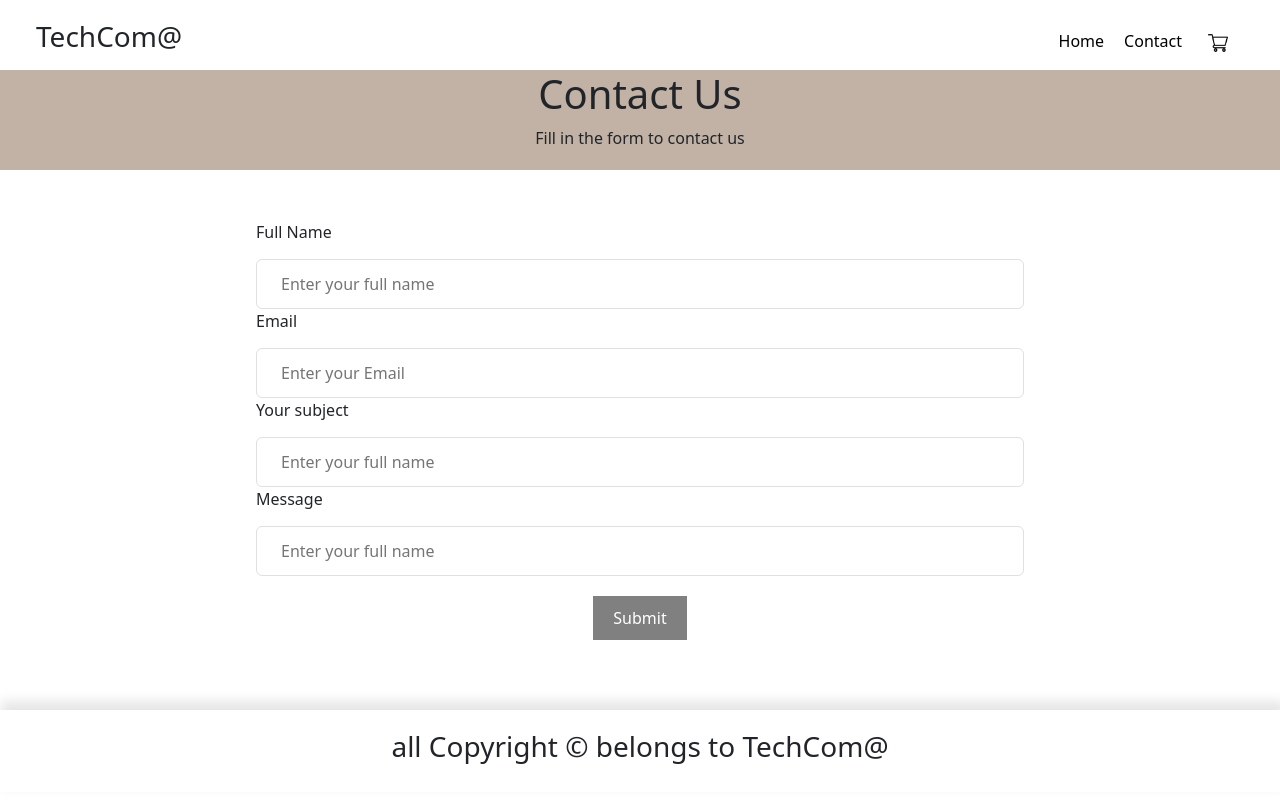
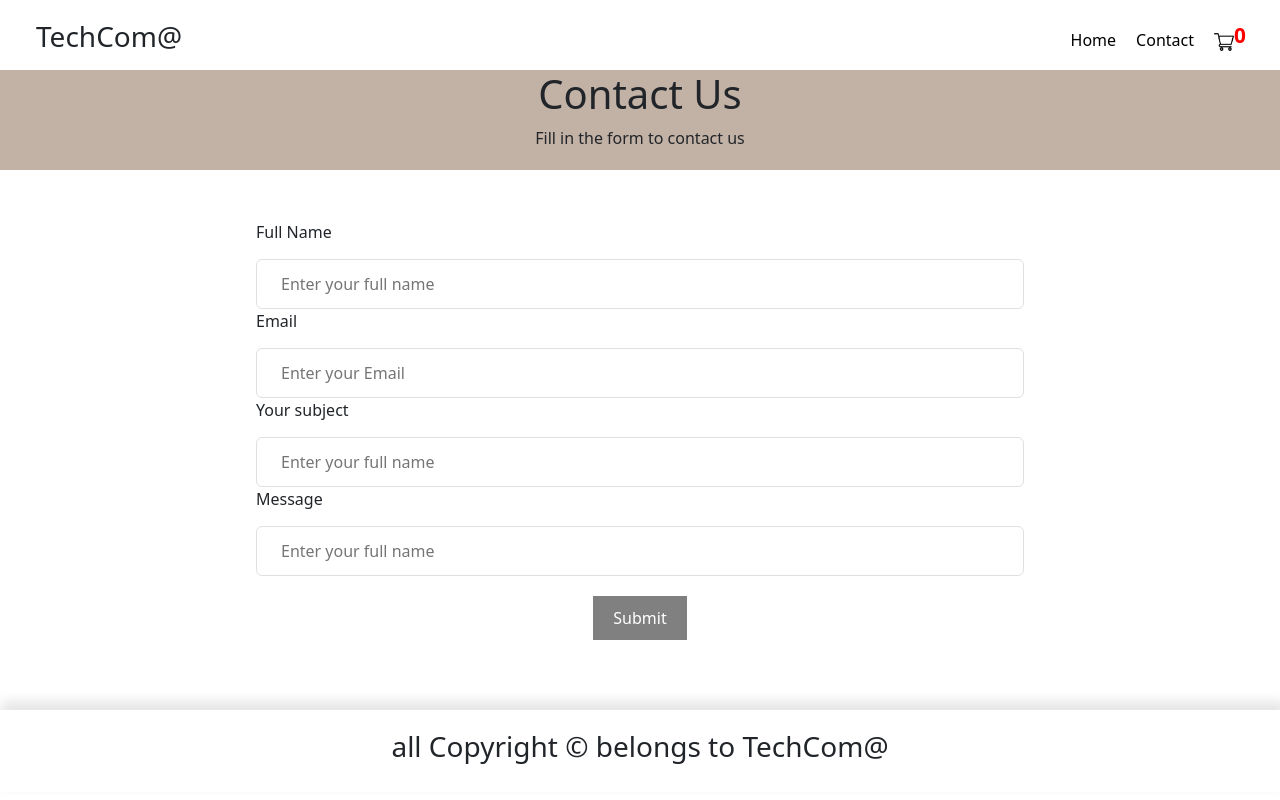
Before and after one commit to SaraRFerrer/js_frameworks_ca, a React (Create React App) app: page /contact in a window 1280 px wide. Built offline with nearby package versions, Linux system fonts and the light colour scheme.

Commit message:
cart icon

```diff
--- a/src/components/header.js
+++ b/src/components/header.js
@@ -1,7 +1,10 @@
-import React from "react";
+import React, { useContext } from "react";
 import { Link } from "react-router-dom";
+import { CartContext } from "../context/cart";
 
 function Nav() {
+  const { cart } = useContext(CartContext);
+
   return (
     <nav className="navbar">
       <ul>
@@ -13,9 +16,10 @@ function Nav() {
         </li>
         <li>
           <Link to="cart">
-            <button>
+            <div className="cartContainer">
               <img src="/cart.png" alt="" className="nav--img" />
-            </button>
+              <p className="cart-length">{cart.length}</p>
+            </div>
           </Link>
         </li>
       </ul>
--- a/src/components/productCard.js
+++ b/src/components/productCard.js
@@ -6,8 +6,18 @@ function ProductCard({ product }) {
   const { id, title, imageUrl, price, discountedPrice } = product;
   return (
     <div className={styles.Productcard}>
+      <div className={styles.imgContainer}>
+        <img src={imageUrl} alt={title} className={styles.Productimg} />
+        {price === discountedPrice ? (
+          ""
+        ) : (
+          <div className={styles.discountBanner}>
+            Sale {Math.round(((price - discountedPrice) / price) * 100)}%
+          </div>
+        )}
+      </div>
+
       <h2 className={styles.Productheader}>{title}</h2>
-      <img src={imageUrl} alt={title} className={styles.Productimg} />
       <div>
         <p className={styles.Productprice}>
           Price:{" "}
--- a/src/index.css
+++ b/src/index.css
@@ -62,6 +62,23 @@ nav ul li {
 
 .nav--img {
   max-width: 20px;
+  position: relative;
+}
+
+.cart-length {
+  position: absolute;
+  display: inline;
+  font-size: 1.3rem;
+  color: red;
+  top: 0%;
+  font-weight: bold;
+
+}
+
+
+
+.cartContainer {
+  display: inline;
 }
 
 footer {
--- a/src/styleModules/grid.module.css
+++ b/src/styleModules/grid.module.css
@@ -75,3 +75,21 @@
   margin-top: 30px;
   margin-bottom: 30px;
 }
+
+
+.imgContainer {
+  position: relative;
+}
+
+.discountBanner {
+
+  padding: 5px;
+  background-color: #e60b04b3;
+  font-size: 1.3rem;
+  text-align: center;
+  position: absolute;
+  top: 0;
+  left: 0;
+
+
+}
```
